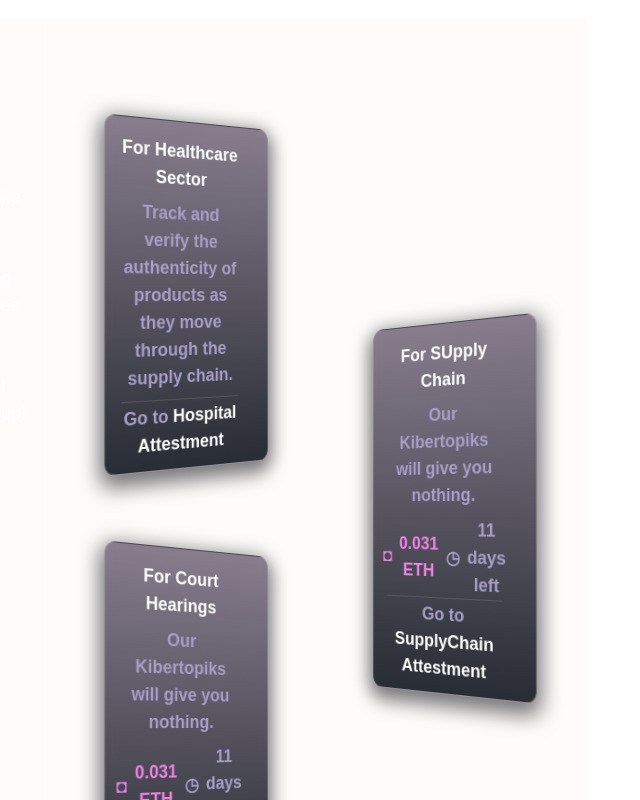
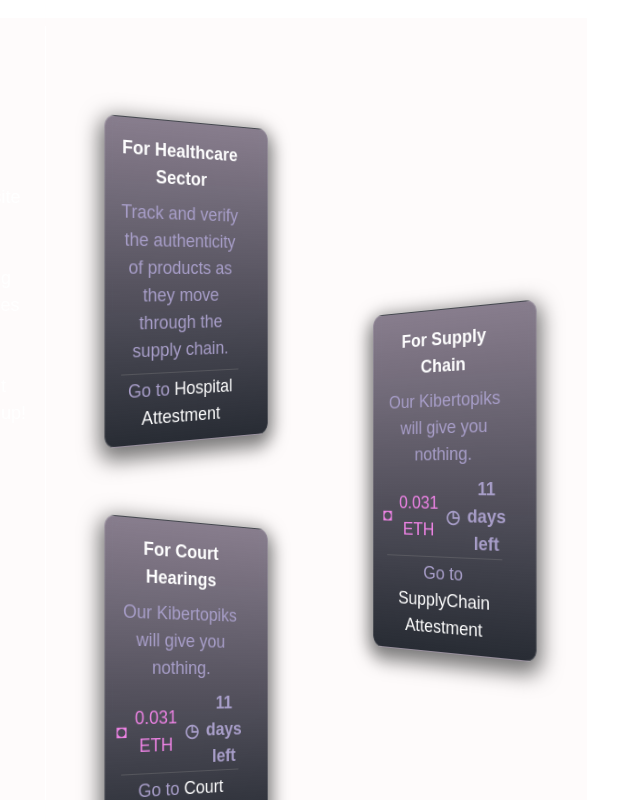
Before and after one commit to hridyacp/Scaling_frontned, a React (Create React App) app: page / in a window 1280 px wide. Shown: the part 1280-2080 px from the top of the page, without its empty margins (586-1226 px from the left). Built offline with nearby package versions, Linux system fonts and the light colour scheme.

Commit message:
Api changes

```diff
--- a/src/components/Cards/cards.css
+++ b/src/components/Cards/cards.css
@@ -61,6 +61,8 @@
    .nft .main .description,.nft-right .main .description {
     margin: 0.5rem 0;
     color: #a89ec9;
+    font-weight: normal;
+    font-family: "Montserrat", sans-serif;
   }
    .nft .main .tokenInfo,.nft-right .main .tokenInfo {
     display: flex;
@@ -71,7 +73,8 @@
     display: flex;
     align-items: center;
     color: #ee83e5;
-    font-weight: 700;
+    font-weight: 100;
+    font-family: "Montserrat", sans-serif;
   }
    .nft .main .tokenInfo .price ins,.nft-right .main .tokenInfo .price ins {
     margin-left: -0.3rem;
--- a/src/components/Cards/cards.js
+++ b/src/components/Cards/cards.js
@@ -20,7 +20,7 @@ else if(type==="counterFiet"){
   <div className="nft">
     <div className='main'>
       {/* <img className='tokenImage' src="https://images.unsplash.com/photo-1621075160523-b936ad96132a?ixlib=rb-1.2.1&ixid=MnwxMjA3fDB8MHxwaG90by1wYWdlfHx8fGVufDB8fHx8&auto=format&fit=crop&w=1170&q=80" alt="NFT" /> */}
-      <h2>For Healthcare Sector</h2>
+      <h2 className='font-mont'>For Healthcare Sector</h2>
       <p className='description'>Track and verify the authenticity of products as they move through the supply chain.</p>
       <div className='tokenInfo'>
         {/* <div className="price">
@@ -35,7 +35,7 @@ else if(type==="counterFiet"){
       <hr />
       <div className='creator' onClick={()=>goToAtestment('hospital')}>
 
-       <p><ins>Go to</ins> Hospital Attestment</p>
+       <p className='font-mont font-normal'><ins>Go to</ins> Hospital Attestment</p>
        </div>
 
     </div>
@@ -45,7 +45,7 @@ else if(type==="counterFiet"){
     <div className='main'>
       {/* <img className='tokenImage' src="https://images.unsplash.com/photo-1621075160523-b936ad96132a?ixlib=rb-1.2.1&ixid=MnwxMjA3fDB8MHxwaG90by1wYWdlfHx8fGVufDB8fHx8&auto=format&fit=crop&w=1170&q=80" alt="NFT" /> */}
       <h2>For Court Hearings</h2>
-      <p className='description'>Our Kibertopiks will give you nothing.</p>
+      <p className='description font-mont font-normal'>Our Kibertopiks will give you nothing.</p>
       <div className='tokenInfo'>
         <div className="price">
           <ins>◘</ins>
@@ -59,7 +59,7 @@ else if(type==="counterFiet"){
       <hr />
       <div className='creator' onClick={()=>goToAtestment('court')}>
 
-       <p><ins>Go to</ins> Court Attestment</p>
+       <p className='font-mont font-normal'><ins>Go to</ins> Court Attestment</p>
      </div>
 
     </div>
@@ -75,8 +75,8 @@ else if(type==="counterFiet"){
     <div className="nft-right">
     <div className='main'>
       {/* <img className='tokenImage' src="https://images.unsplash.com/photo-1621075160523-b936ad96132a?ixlib=rb-1.2.1&ixid=MnwxMjA3fDB8MHxwaG90by1wYWdlfHx8fGVufDB8fHx8&auto=format&fit=crop&w=1170&q=80" alt="NFT" /> */}
-      <h2>For SUpply Chain</h2>
-      <p className='description'>Our Kibertopiks will give you nothing.</p>
+      <h2>For Supply Chain</h2>
+      <p className='description font-mont font-normal'>Our Kibertopiks will give you nothing.</p>
       <div className='tokenInfo'>
         <div className="price">
           <ins>◘</ins>
@@ -90,7 +90,7 @@ else if(type==="counterFiet"){
       <hr />
       <div className='creator' onClick={()=>goToAtestment('counterFiet')}>
 
-       <p><ins>Go to</ins> SupplyChain Attestment</p>
+       <p className='font-mont font-normal'><ins>Go to</ins> SupplyChain Attestment</p>
        </div>
     </div>
 
--- a/src/pages/CounterFiet/counterFiet.js
+++ b/src/pages/CounterFiet/counterFiet.js
@@ -29,11 +29,11 @@ function CounterFiet(){
         <div className="flex flex-col gap-6 justify-start">
             <span className="text-md font-normal text-left">Form Details</span>
         <div className="flex flex-col gap-4">
-           <label className="text-md font-normal text-left">Patient Data Attestation</label>
+           <label className="text-md font-normal text-left">Chain Id</label>
             <input type="text" className="border-none rounded-lg h-[40px] " name="collateral"  onChange={(e)=>handleInput(e,"collateral")}/>
           </div>
             <div className="flex flex-col gap-4">
-            <label className="text-md font-normal text-left">Identity Verification</label>
+            <label className="text-md font-normal text-left">Product Details</label>
             <input type="text" name="tokens"  className="border-none rounded-lg h-[40px] " />
 
             </div>
--- a/src/pages/Court/court.js
+++ b/src/pages/Court/court.js
@@ -20,11 +20,12 @@ function Court(){
       let userAccount=accounts[0];
       const provider = new ethers.providers.Web3Provider(window.ethereum);
         const signer = provider.getSigner();
-      const signatureValue = await signer.signMessage(`{"caseId":${id},"hearingDate":${hearingDate},"witness":${witness},"result":${result}}`);
+        const data={"caseId":id,"hearingDate":hearingDate,"witness":witness,"result":result}
+      const signatureValue = await signer.signMessage(JSON.stringify(data));
       try{
         const response = await axios.post("http://localhost:4000/create-attestation", {
                          schemaId:"null",
-                         attestation:`{"caseId":${id},"hearingDate":${hearingDate},"witness":${witness},"result":${result}}`,
+                         attestation:JSON.stringify(data),
                          signature: signatureValue,
                          attester: userAccount
                       })
```
